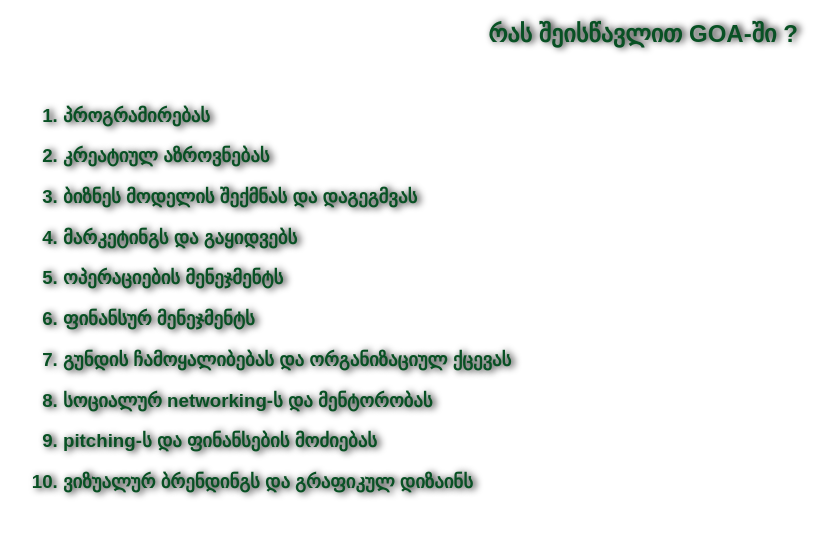
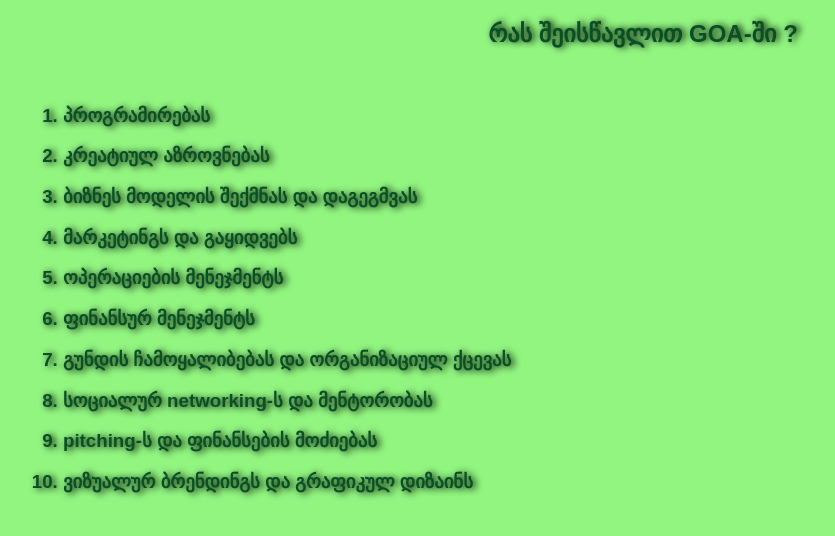
Before and after one commit to GiorgiKapanadze777/homeworks, a plain HTML site: page homework/list.html in a window 1280 px wide. Shown: the whole page, without its empty margins (17-852 px from the left). Drawn offline with Linux system fonts and the light colour scheme.

Commit message:
Update list.html

```diff
--- a/homework/list.html
+++ b/homework/list.html
@@ -7,7 +7,7 @@
     <title>GOA</title>
     <link rel="stylesheet" href="style.css">
 </head>
-<body>
+<body bgcolor="#91f580">
     <ol>
         <h2> რას შეისწავლით GOA-ში ?</h2>
         <br>
```
